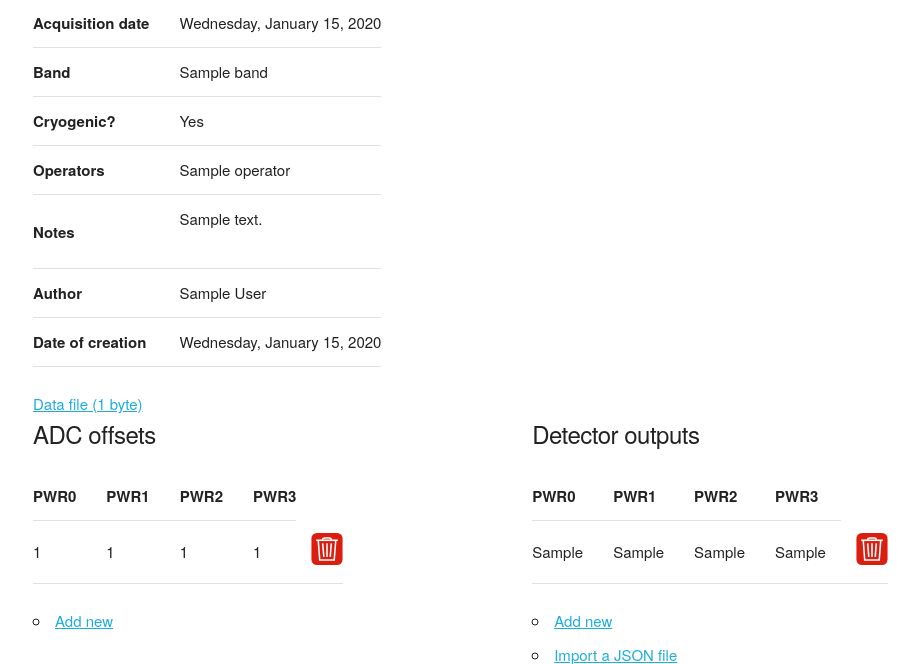
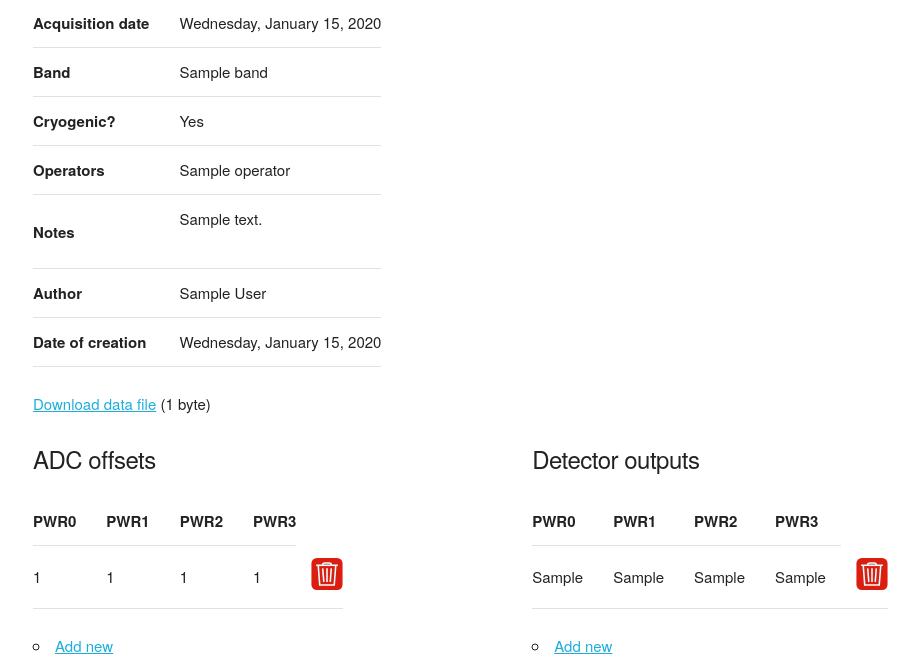
Before and after one commit to lspestrip/stdb2, a Django app: template unittests/templates/unittests/polarimetertest_details.html in a window 1280 px wide. Shown: the part 349-1013 px from the top of the page, without its empty margins (127-1046 px from the left). Run offline with Django 3.2, Linux system fonts and the light colour scheme; tables that the repository leaves empty hold one stand-in row (values such as "Sample post"); the template is opened without the code that fills it: values that come from a table or form of the project are taken from there, most other values are stand-ins (such as "Sample title", 1, 10 or a date in 2020); parts of the project's set-up code (start-up, migrations or seed data) failed here and were passed over; some libraries are stand-ins or nearby versions.

Commit message:
Improve spacing in «Test details» page

```diff
--- a/unittests/templates/unittests/polarimetertest_details.html
+++ b/unittests/templates/unittests/polarimetertest_details.html
@@ -29,7 +29,7 @@ LSPE/Strip DB: Details of test on STRIP{{test.polarimeter_number}}
                     <time datetime="{{test.creation_date|date:"Y-m-d"}}">{{test.creation_date|date:"l, F j, Y"}}</time>
                 </td></tr>
             </table>
-            <a href="{% url 'unittests:test_download' test.id %}">Data file ({{test.data_file.size|filesizeformat}})</a>
+            <p><a href="{% url 'unittests:test_download' test.id %}">Download data file</a>  ({{test.data_file.size|filesizeformat}})</p>
         </div>
     </div>
 </div>
```
